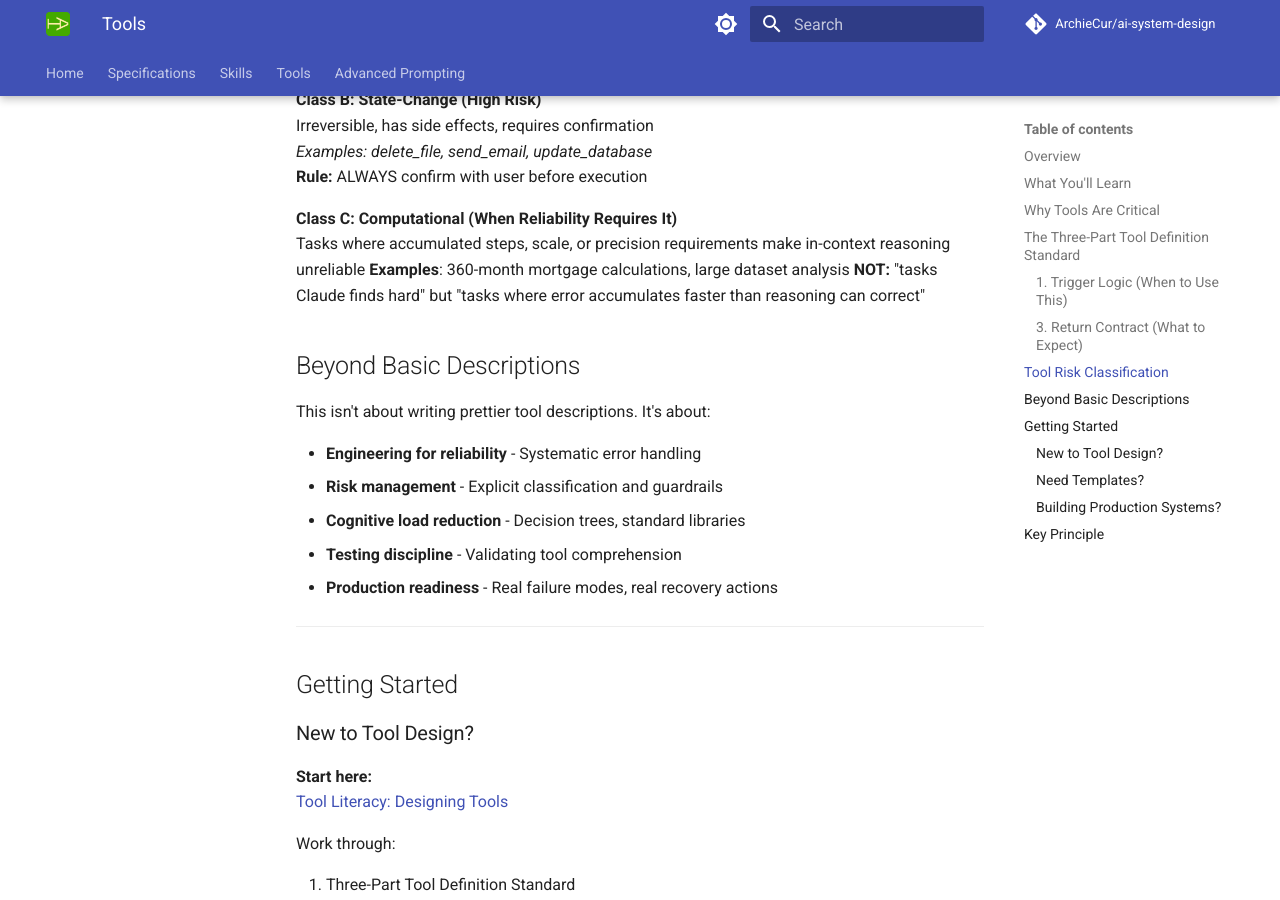
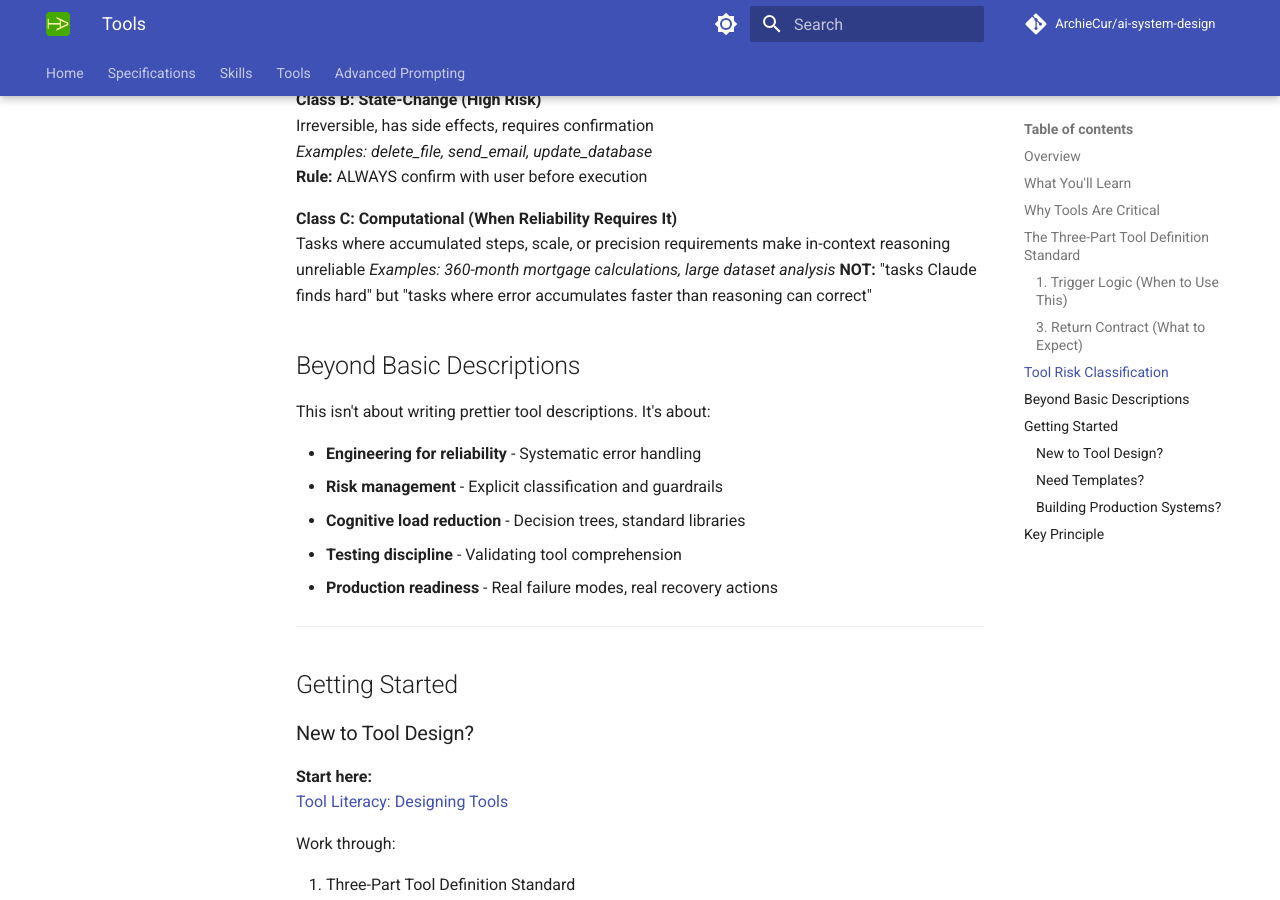
Before and after one commit to ArchieCur/ai-system-design, an MkDocs documentation site: the page built from docs/tools/tools-index.md, in a window 1280 px wide and 900 px high, scrolled down 3468 px. Built offline with MkDocs 1.6.1 and Material for MkDocs 9.7.7, drawn with Linux system fonts in a browser that asks for light colours; comment, search, counter and statistics services are not loaded.

```diff
--- a/docs/tools/tools-index.md
+++ b/docs/tools/tools-index.md
@@ -142,7 +142,7 @@ Irreversible, has side effects, requires confirmation
 
 **Class C: Computational (When Reliability Requires It)**
 Tasks where accumulated steps, scale, or precision requirements make in-context reasoning unreliable
-**Examples**: 360-month mortgage calculations, large dataset analysis
+*Examples: 360-month mortgage calculations, large dataset analysis*
 **NOT:** "tasks Claude finds hard" but "tasks where error accumulates faster than reasoning can correct"
 
 ## Beyond Basic Descriptions
```
